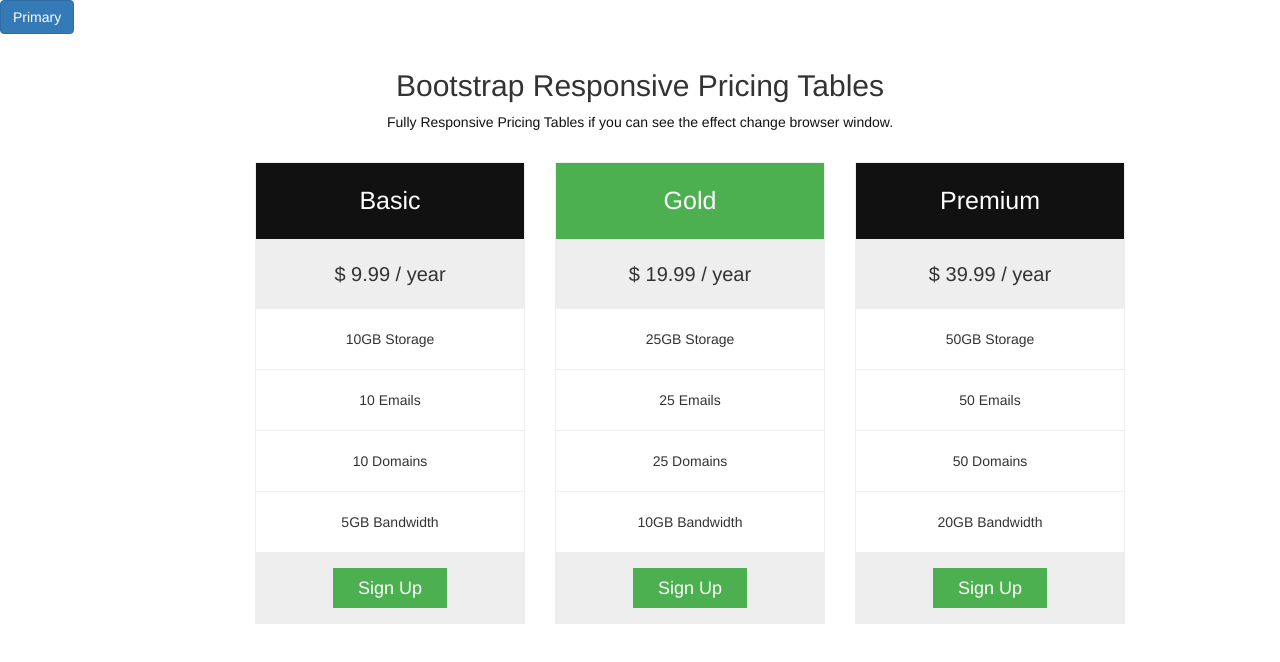
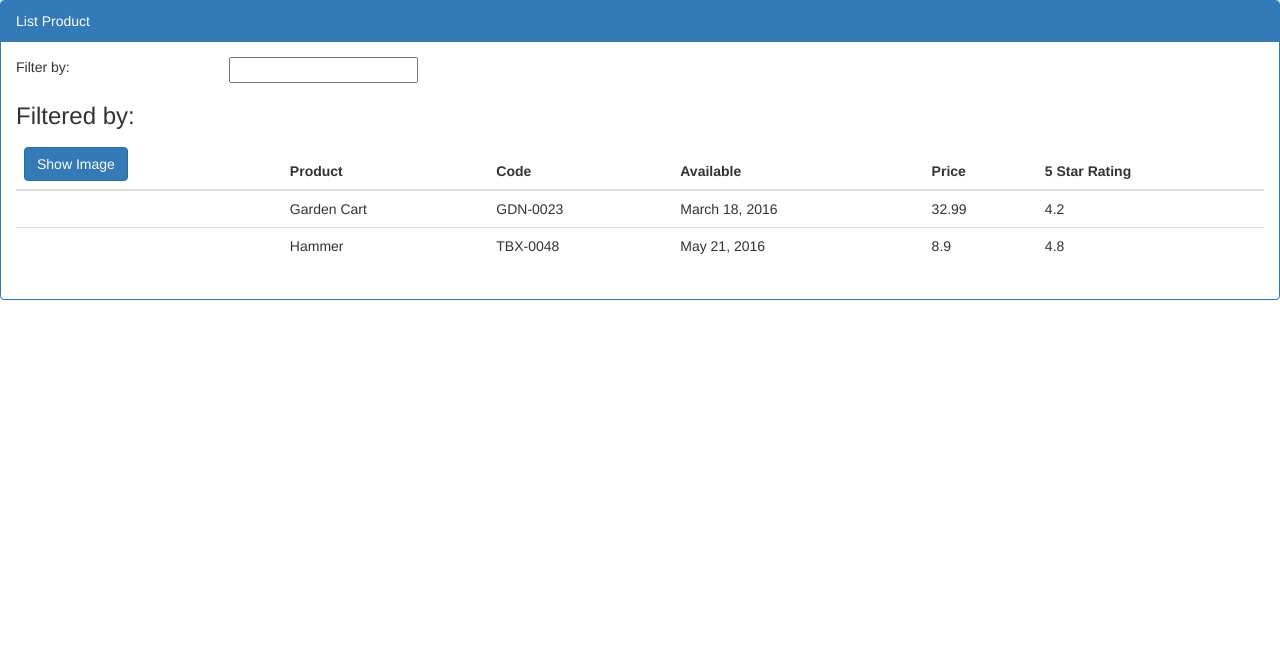
Before and after one commit to jerryho83/ProductMangementWithAngular2, an Angular app: page / in a window 1280 px wide. Shown: the top 662 px of the page. Built offline with nearby package versions, Linux system fonts and the light colour scheme.

Commit message:
display list product with hard coded

```diff
--- a/src/app/app.component.html
+++ b/src/app/app.component.html
@@ -1,53 +1 @@
-<button type="button" class="btn btn-primary">Primary</button>
-<br>
-<br>
-
-<div class="container">
-                <div class="row">
-                    <div class="col-sm-8 col-md-offset-2">
-                        <h2 class="title">Bootstrap Responsive Pricing Tables</h2>
-                        <p class="sub-title">Fully Responsive Pricing Tables if you can see  the effect change browser window.</p>
-                    </div>
-                    <div class="row">
-                        <div class="col-md-3 col-md-offset-2">
-                            <div class="table-columns">
-                                <ul class="price">
-                                    <li class="header">Basic</li>
-                                    <li class="grey">$ 9.99 / year</li>
-                                    <li>10GB Storage</li>
-                                    <li>10 Emails</li>
-                                    <li>10 Domains</li>
-                                    <li>5GB Bandwidth</li>
-                                    <li class="grey"><a href="#" class="button">Sign Up</a></li>
-                                </ul>
-                            </div>
-                        </div>
-                        <div class="col-md-3">
-                            <div class="table-columns">
-                                <ul class="price">
-                                    <li class="header bg-green">Gold</li>
-                                    <li class="grey">$ 19.99 / year</li>
-                                    <li>25GB Storage</li>
-                                    <li>25 Emails</li>
-                                    <li>25 Domains</li>
-                                    <li>10GB Bandwidth</li>
-                                    <li class="grey"><a href="#" class="button">Sign Up</a></li>
-                                </ul>
-                            </div>
-                        </div>
-                        <div class="col-md-3">
-                            <div class="table-columns">
-                                <ul class="price">
-                                    <li class="header">Premium</li>
-                                    <li class="grey">$ 39.99 / year</li>
-                                    <li>50GB Storage</li>
-                                    <li>50 Emails</li>
-                                    <li>50 Domains</li>
-                                    <li>20GB Bandwidth</li>
-                                    <li class="grey"><a href="#" class="button">Sign Up</a></li>
-                                </ul>
-                            </div>
-                        </div>
-                    </div>
-                </div>
-            </div>
+<app-product-list></app-product-list>
--- a/src/app/app.module.ts
+++ b/src/app/app.module.ts
@@ -1,14 +1,15 @@
+import { StarComponent } from './shared/star/star.component';
 import { ProductListComponent } from './product/product-list/product-list.component';
 import { ProductDetailComponent } from './product/product-detail/product-detail.component';
 import { BrowserModule } from '@angular/platform-browser';
 import { NgModule } from '@angular/core';
 import { AppComponent } from './app.component';
-
 @NgModule({
   declarations: [
     AppComponent,
     ProductListComponent,
-    ProductDetailComponent
+    ProductDetailComponent,
+    StarComponent
   ],
   imports: [
     BrowserModule
--- a/src/app/product/product-list/product-list.component.html
+++ b/src/app/product/product-list/product-list.component.html
@@ -1,3 +1,46 @@
-<p>
-  product-list works!
-</p>
+<div class='panel panel-primary'>
+  <div class='panel-heading'>
+    {{title}}
+  </div>
+  <div class='panel-body'>
+    <div class='row'>
+      <div class='col-md-2'>Filter by:</div>
+      <div class='col-md-4'>
+        <input type='text' />
+      </div>
+    </div>
+    <div class='row'>
+      <div class='col-md-6'>
+        <h3>Filtered by: </h3>
+      </div>
+    </div>
+    <div class='table-responsive'>
+      <table class='table' *ngIf='products && products.length'>
+        <thead>
+          <tr>
+            <th>
+              <button class='btn btn-primary'>
+                                Show Image
+                            </button>
+            </th>
+            <th>Product</th>
+            <th>Code</th>
+            <th>Available</th>
+            <th>Price</th>
+            <th>5 Star Rating</th>
+          </tr>
+        </thead>
+        <tbody>
+          <tr *ngFor='let product of products'>
+            <td></td>
+            <td>{{ product.productName }}</td>
+            <td>{{ product.productCode }}</td>
+            <td>{{ product.releaseDate }}</td>
+            <td>{{ product.price }}</td>
+            <td>{{ product.starRating }}</td>
+          </tr>
+        </tbody>
+      </table>
+    </div>
+  </div>
+</div>
--- a/src/app/product/product-list/product-list.component.ts
+++ b/src/app/product/product-list/product-list.component.ts
@@ -6,10 +6,35 @@
   styleUrls: ['./product-list.component.css']
 })
 export class ProductListComponent implements OnInit {
+  title: string = "List Product";
+  //declared product array with any
+  private products: any[] = [
+    {
+      "productId": 2,
+      "productName": "Garden Cart",
+      "productCode": "GDN-0023",
+      "releaseDate": "March 18, 2016",
+      "description": "15 gallon capacity rolling garden cart",
+      "price": 32.99,
+      "starRating": 4.2,
+      "imageUrl": "http://openclipart.org/image/300px/svg_to_png/58471/garden_cart.png"
+    },
+    {
+      "productId": 5,
+      "productName": "Hammer",
+      "productCode": "TBX-0048",
+      "releaseDate": "May 21, 2016",
+      "description": "Curved claw steel hammer",
+      "price": 8.9,
+      "starRating": 4.8,
+      "imageUrl": "http://openclipart.org/image/300px/svg_to_png/73/rejon_Hammer.png"
+    }
+  ];
 
   constructor() { }
 
   ngOnInit() {
+    console.log(this.products);
   }
 
 }
--- /dev/null
+++ b/src/app/shared/star/star.component.html
@@ -0,0 +1,3 @@
+<p>
+  star works!
+</p>
--- /dev/null
+++ b/src/app/shared/star/star.component.ts
@@ -0,0 +1,15 @@
+import { Component, OnInit } from '@angular/core';
+
+@Component({
+  selector: 'app-star',
+  templateUrl: './star.component.html',
+  styleUrls: ['./star.component.css']
+})
+export class StarComponent implements OnInit {
+
+  constructor() { }
+
+  ngOnInit() {
+  }
+
+}
```
Also changed, not shown: src/app/shared/star/star.component.css (added), 1 other file (tests, documents, lock files or other folders).
